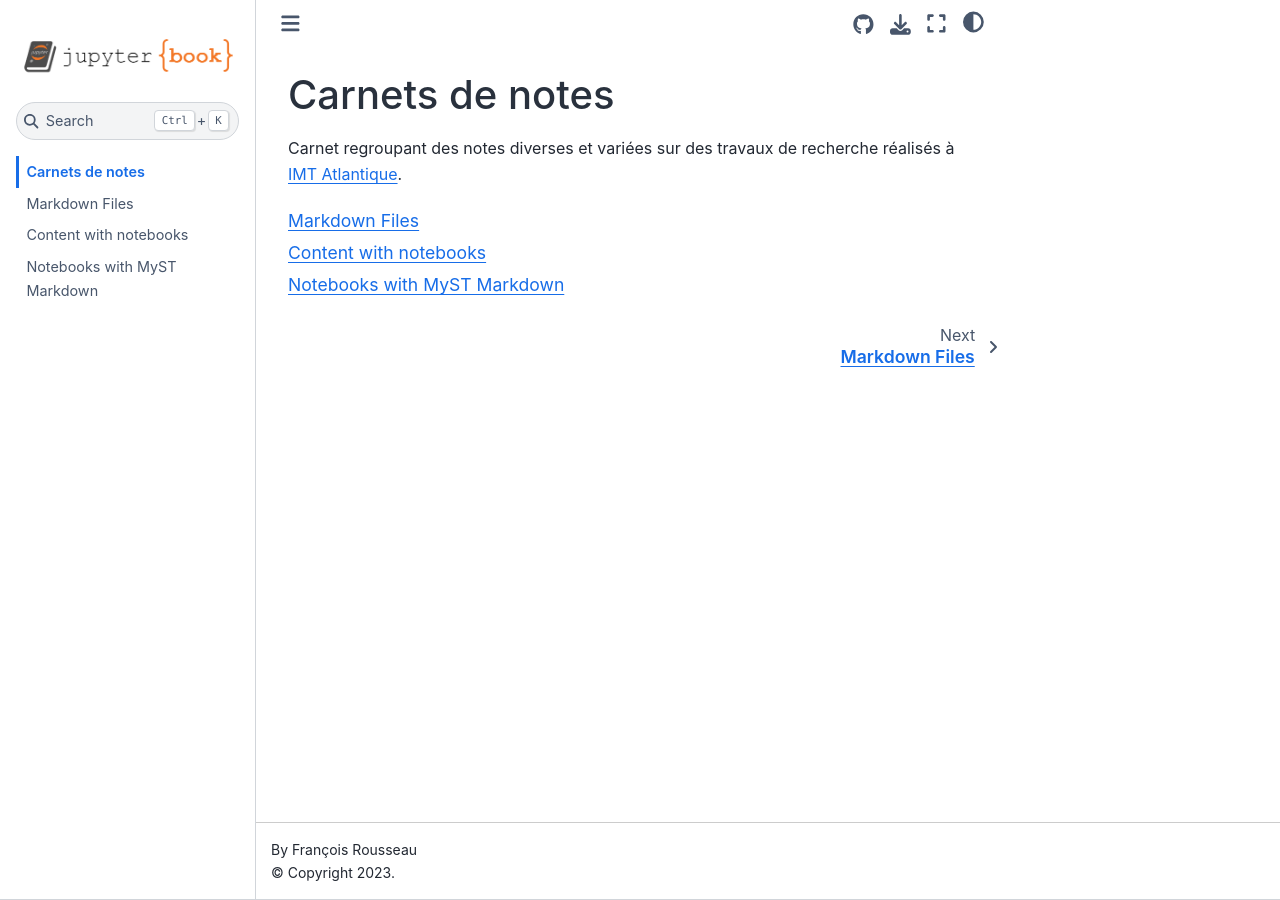
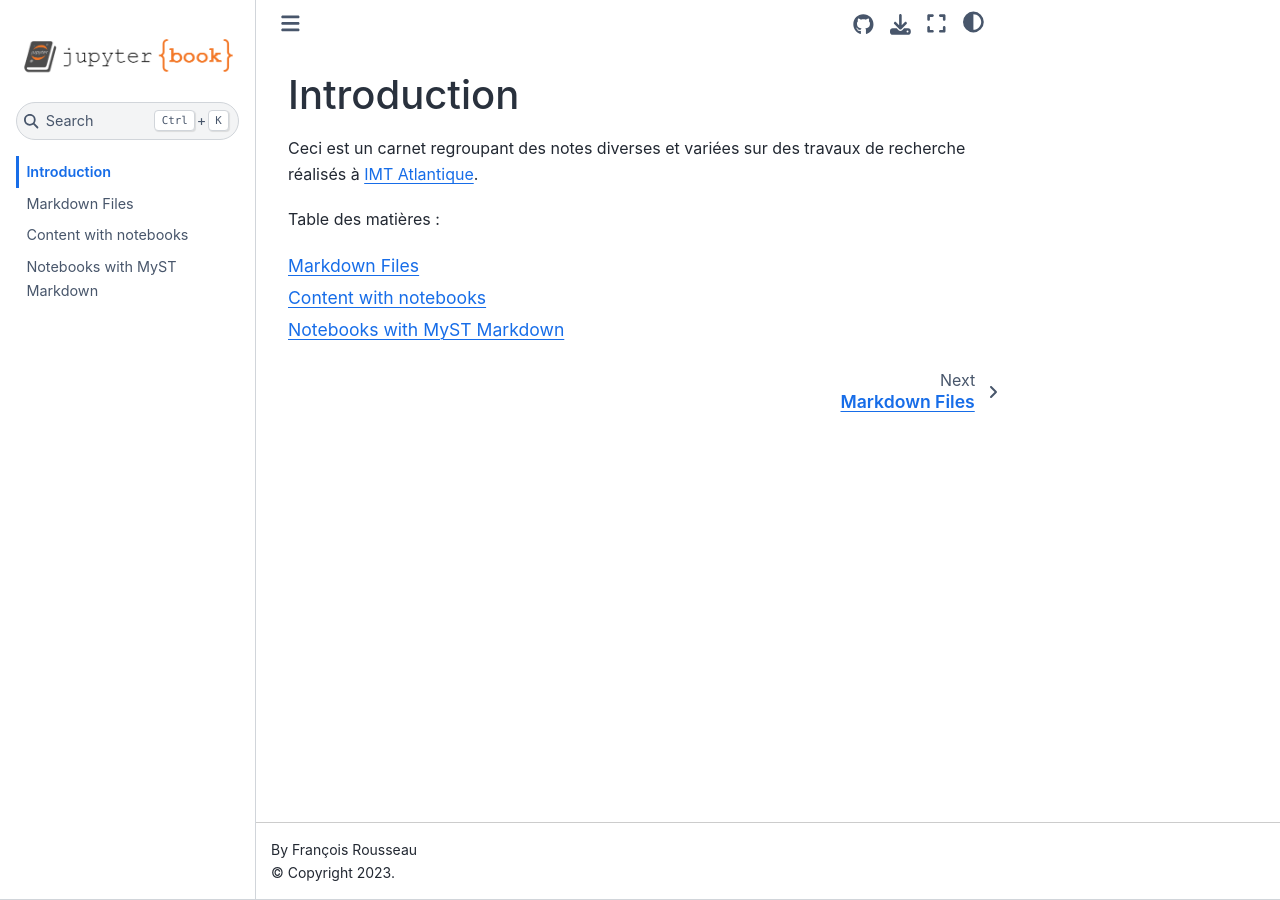
Before and after one commit to rousseau/carnet_de_notes, a Jupyter Book: the page built from intro.md, in a window 1280 px wide. Built offline with Jupyter Book 1.0.4 settings and Sphinx 7.4.7 and the Sphinx Book theme 1.1.4, drawn with Linux system fonts in a browser that asks for light colours.

Commit message:
Update intro.md

````diff
--- a/intro.md
+++ b/intro.md
@@ -1,6 +1,7 @@
-# Carnets de notes
+# Introduction
 
-Carnet regroupant des notes diverses et variées sur des travaux de recherche réalisés à [IMT Atlantique](https://www.imt-atlantique.fr).
+Ceci est un carnet regroupant des notes diverses et variées sur des travaux de recherche réalisés à [IMT Atlantique](https://www.imt-atlantique.fr).
 
+Table des matières :
 ```{tableofcontents}
 ```
````
